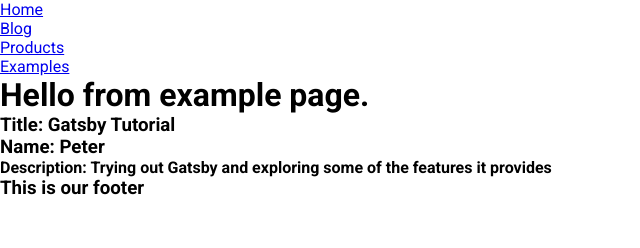
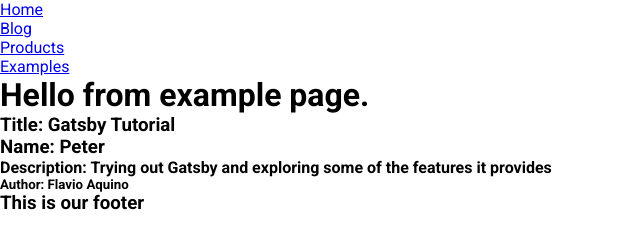
Before and after one commit to bregarulai/gatsby-example, a Gatsby site: page /examples in a window 1280 px wide. Shown: the whole page, without its empty margins (0-640 px from the left). Built offline with nearby package versions, Linux system fonts and the light colour scheme; Gatsby itself is replaced by a stand-in of ours.

Commit message:
Used page query in graphql example page

```diff
--- a/src/pages/examples.js
+++ b/src/pages/examples.js
@@ -2,15 +2,39 @@
 import Layout from "../components/layout/Layout"
 import Header from "../components/examples/Header"
 import StaticQueryExample from "../components/examples/StaticQueryComponent"
+import { graphql } from "gatsby"
 
-const examples = () => {
+const examples = ({ data }) => {
+  const {
+    site: {
+      info: { author },
+    },
+  } = data
   return (
     <Layout>
       <h1>Hello from example page.</h1>
       <Header />
       <StaticQueryExample />
+      <h5>Author: {author}</h5>
     </Layout>
   )
 }
 
+export const data = graphql`
+  query pageQuery {
+    site {
+      info: siteMetadata {
+        title
+        description
+        author
+        data
+        person {
+          name
+          age
+        }
+      }
+    }
+  }
+`
+
 export default examples
```
